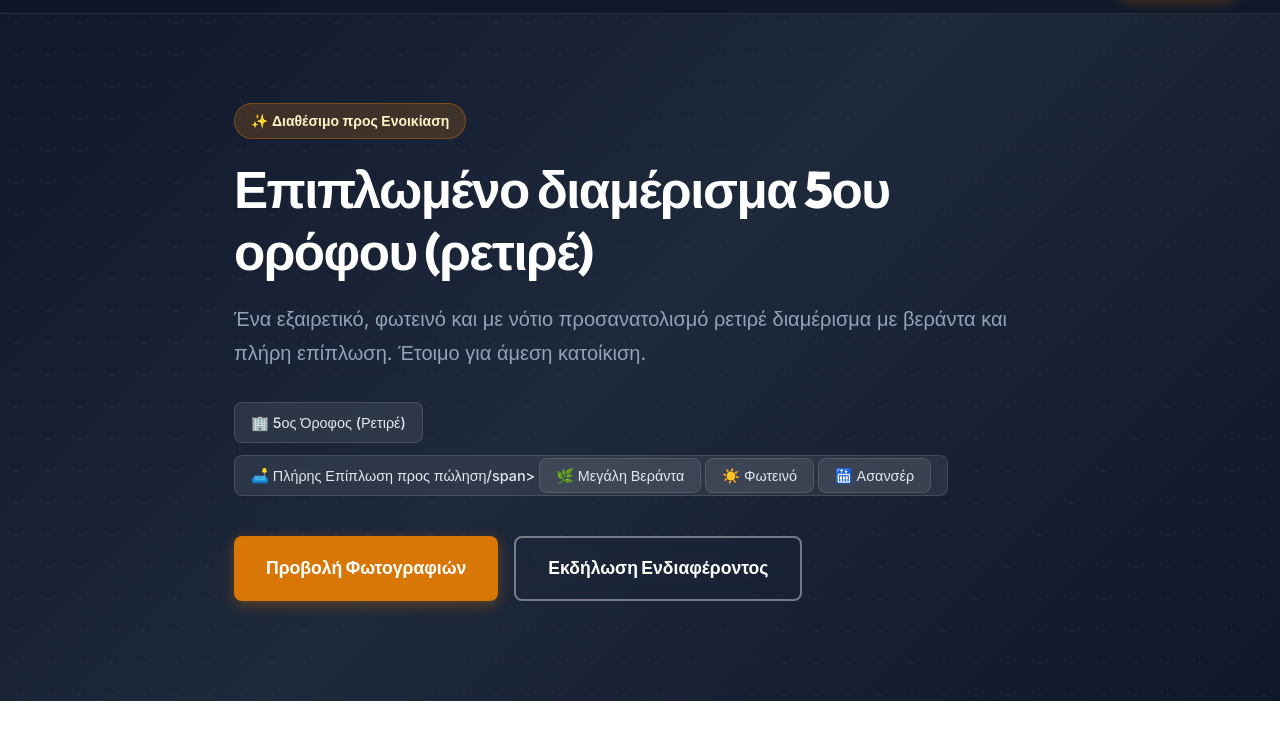
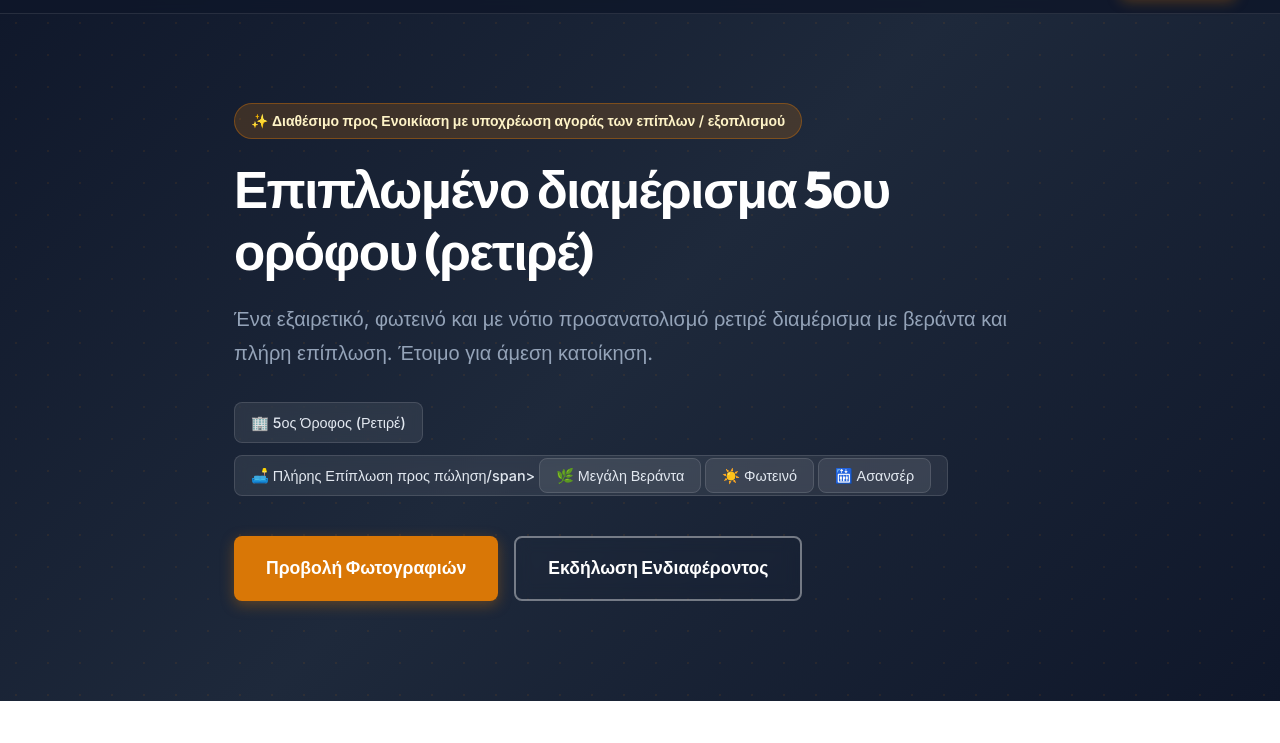
Before and after one commit to geonolis/igimonos, a plain HTML site: page index.html in a window 1280 px wide. Shown: the part 57-800 px from the top of the page. Drawn offline with Linux system fonts and the light colour scheme.

Commit message:
Modify hero section text for rental details
Updated the hero badge and subtitle text to include additional information about furniture purchase requirements.

```diff
--- a/index.html
+++ b/index.html
@@ -35,10 +35,10 @@
     <section class="hero" id="overview">
         <div class="hero-backdrop"></div>
         <div class="container hero-content">
-            <div class="hero-badge">✨ Διαθέσιμο προς Ενοικίαση</div>
+            <div class="hero-badge">✨ Διαθέσιμο προς Ενοικίαση με υποχρέωση αγοράς των επίπλων / εξοπλισμού</div>
             <h1 class="hero-title">Επιπλωμένο διαμέρισμα 5ου ορόφου (ρετιρέ)</h1>
             <p class="hero-subtitle">
-                Ένα εξαιρετικό, φωτεινό και με νότιο προσανατολισμό ρετιρέ διαμέρισμα με βεράντα και πλήρη επίπλωση. Έτοιμο για άμεση κατοίκιση.
+                Ένα εξαιρετικό, φωτεινό και με νότιο προσανατολισμό ρετιρέ διαμέρισμα με βεράντα και πλήρη επίπλωση. Έτοιμο για άμεση κατοίκηση.
             </p>
             <div class="hero-features-chips">
                 <span class="chip">🏢 5ος Όροφος (Ρετιρέ)</span>
```
